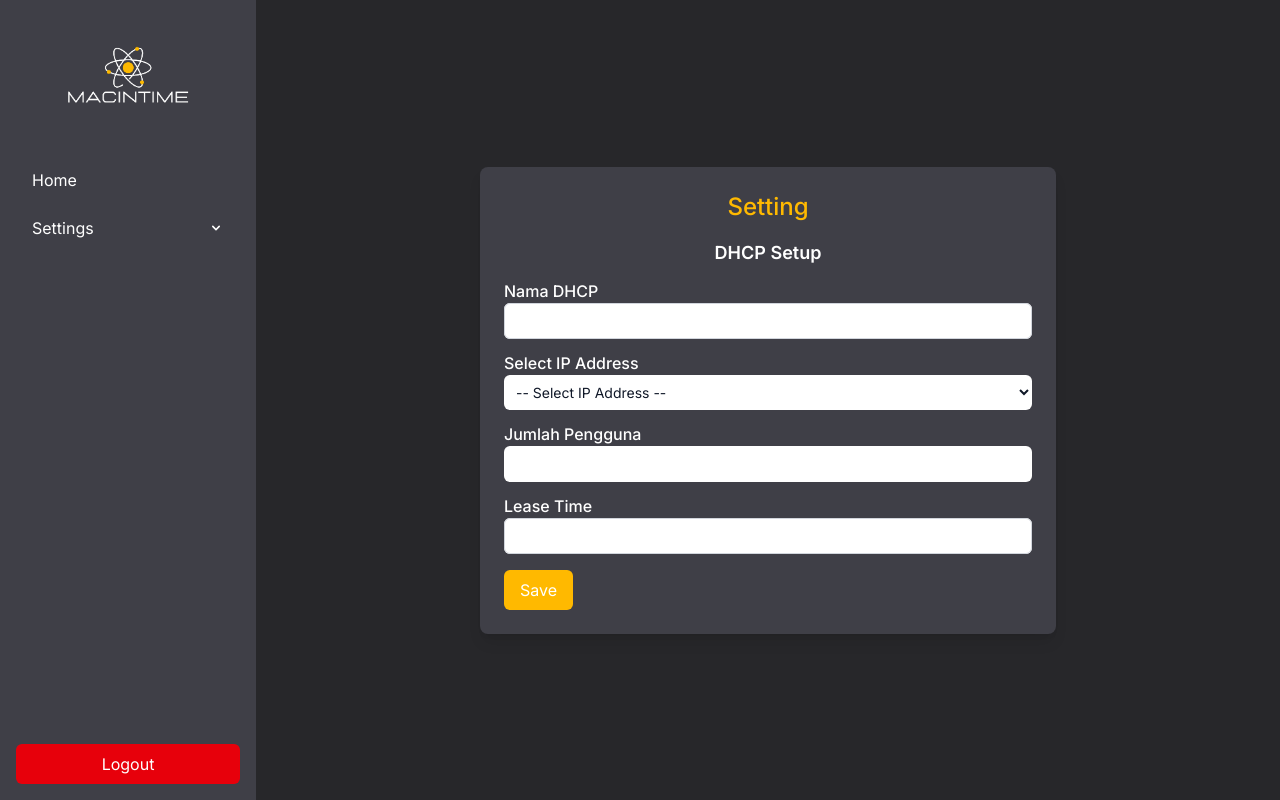
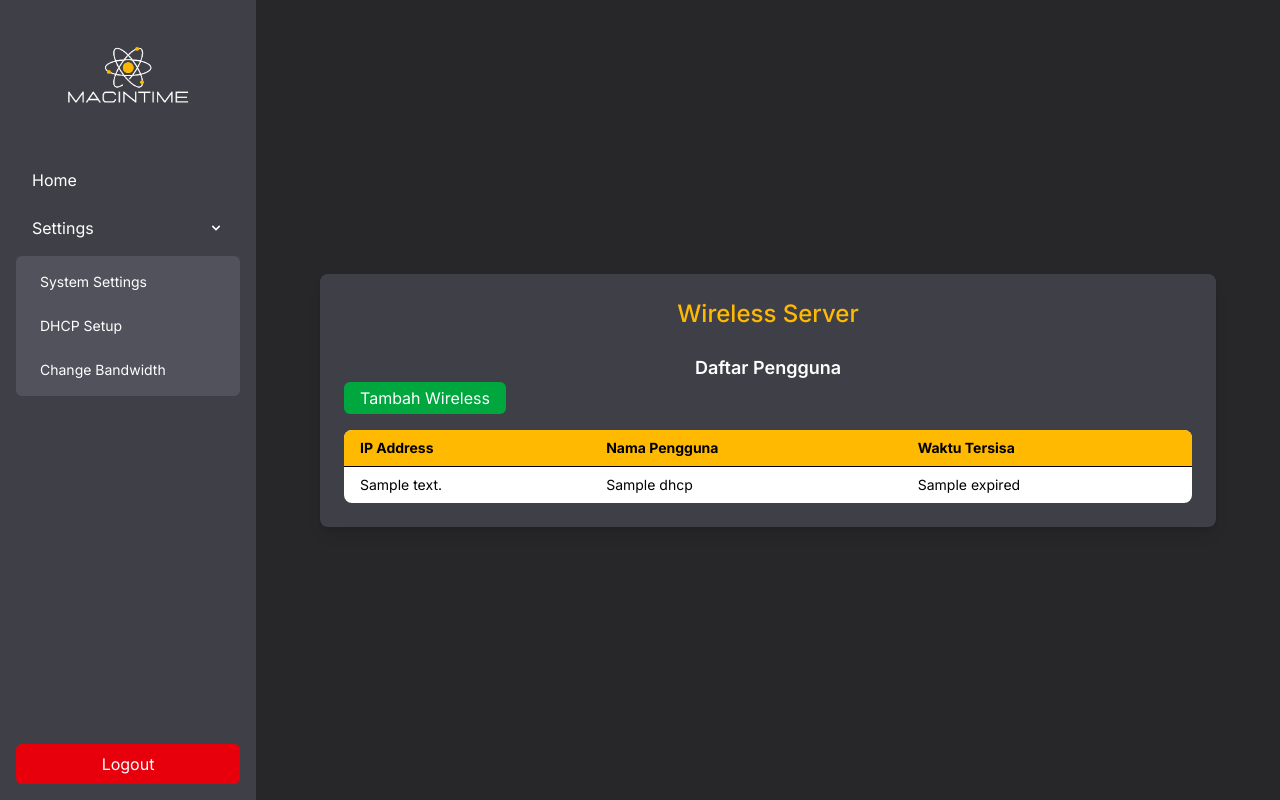
Before and after one commit to TuanBeliau/macintime, a Flask app: template templates/DHCP.html in a window 1280 px wide. Run offline with Flask 3, Linux system fonts and the light colour scheme; the template is opened without the code that fills it: most values are stand-ins (such as "Sample title", 1, 10 or a date in 2020); some libraries are stand-ins or nearby versions.

Commit message:
Update DHCP.html

```diff
--- a/templates/DHCP.html
+++ b/templates/DHCP.html
@@ -4,9 +4,9 @@
 <head>
     <meta charset="UTF-8">
     <meta name="viewport" content="width=device-width, initial-scale=1.0">
-    <title>Dashboard</title>
+    <title>DHCP Server</title>
     <script src="https://unpkg.com/@tailwindcss/browser@4"></script>
-    <script src="//unpkg.com/alpinejs" defer></script>
+    <script src="https://cdn.jsdelivr.net/npm/sweetalert2@11"></script>
     <script src="https://cdn.jsdelivr.net/npm/flowbite@3.1.2/dist/flowbite.min.css"></script>
     <style>
         @import url('https://fonts.googleapis.com/css2?family=Inter:ital,opsz,wght@0,14..32,100..900;1,14..32,100..900&display=swap');
@@ -60,7 +60,7 @@
                             System Settings
                         </a>
                         <a href="#"
-                            class="block px-4 py-2 text-sm text-white hover:bg-amber-400 rounded-md transition-colors">
+                            class="block px-4 py-2 text-sm text-white {% if request.path == url_for('dhcp') %} bg-amber-400 {% else %} hover:bg-amber-400 {% endif %} rounded-md transition-colors">
                             DHCP Setup
                         </a>
                         <a href="#"
@@ -81,56 +81,83 @@
         </div>
     </div>
 
-    <!-- Main content -->
     <div class="lg:ml-64 p-2 sm:p-4 min-h-screen flex items-center justify-center">
-        <div class="bg-zinc-700 p-6 rounded-lg shadow-lg w-xl max-w-4xl">
+        <div class="bg-zinc-700 p-4 sm:p-6 rounded-lg shadow-lg w-full max-w-4xl mx-2">
+            <h2 class="text-xl sm:text-2xl font-medium text-center text-amber-400 mb-4">Wireless Server</h2>
 
+            <h3 class="text-base sm:text-lg text-white font-semibold mt-6 text-center">Daftar Pengguna</h3>
+            <button id="openModal" class="bg-green-600 hover:bg-green-800 text-white px-4 py-1 rounded-md transition-colors"
+            >Tambah Wireless</button>
 
-            <h2 class="text-xl sm:text-2xl font-medium text-center text-amber-400 mb-4">Setting</h2>
-
-            <h3 class="text-lg text-white font-semibold mt-4 text-center">DHCP Setup</h3>
+            <!-- Modal -->
+            <div id="modal" class="fixed inset-0 flex items-center justify-center hidden bg-gray-900/50">
+                <div class="bg-zinc-800 p-6 rounded-lg shadow-lg w-1/3">
+                    <h2 class="text-lg font-bold">Modal Title</h2>
                     <form method="POST">
                         <div class="overflow-x-auto mt-3">
-                    <label for="dhcp" class="block font-medium text-white">Nama DHCP</label>
-                    <div
-                        class="flex items-center rounded-md bg-white pl-2 outline-1 -outline-offset-1 outline-gray-300">
-                        <input type="text" name="name"
-                            class="w-full p-2 text-base text-gray-900 placeholder:text-gray-400 focus:outline-none sm:text-sm">
+                            <label for="Wireless" class="block font-medium text-gray-700">Nama Wireless</label>
+                            <div class="flex items-center rounded-md bg-white pl-2 outline-1 -outline-offset-1 outline-gray-300">
+                                <input type="text" name="name" class="w-full p-2 text-base text-gray-900 placeholder:text-gray-400 focus:outline-none sm:text-sm">
                             </div>
                         </div>
-                <!-- Dropdown button and menu -->
+
                         <div class="mt-3">
-                    <label for="ip_address" class="block font-medium text-white">Select IP Address</label>
-                    <select id="ip_address" name="ip_address"
-                        class="w-full rounded-md bg-white pl-2 text-gray-900 p-2 text-base sm:text-sm focus:outline-none">
+                            <label for="ip_address" class="block font-medium text-gray-700">Select IP Address</label>
+                            <select id="ip_address" name="ip_address" class="w-full rounded-md bg-white pl-2 text-gray-900 p-2 text-base sm:text-sm focus:outline-none">
                                 <option class="text-gray-400" value="">-- Select IP Address --</option>
                                 {% for ip in ip_address %}
-                            <option value="{{ ip }}">{{ ip }}</option>
+                                    <option value="{{ ip.address }}">{{ ip.interface }}</option>
                                 {% endfor %}
                             </select>
                         </div>
 
-                <!-- Dropdown button and menu -->
                         <div class="mt-3">
-                    <label for="ip_address" class="block font-medium text-white">Jumlah Pengguna</label>
-                    <input name="pool_range" class="w-full rounded-md bg-white pl-2 text-gray-900 p-2 text-base sm:text-sm focus:outline-none" type="number" max="256" >
+                            <label for="pool_range" class="block font-medium text-gray-700">Jumlah Pengguna</label>
+                            <input name="pool_range" class="w-full rounded-md bg-white pl-2 text-gray-900 p-2 text-base sm:text-sm focus:outline-none" type="number" max="256">
+                        </div>
+
+                        <div class="mt-3">
+                            <label for="pool_range" class="block font-medium text-gray-700">Password</label>
+                            <input name="password" class="w-full rounded-md bg-white pl-2 text-gray-900 p-2 text-base sm:text-sm focus:outline-none" type="password">
                         </div>
 
                         <div class="overflow-x-auto mt-3">
-                    <label for="password" class="block font-medium text-white">Lease Time</label>
-                    <div
-                        class="flex items-center rounded-md bg-white pl-2 outline-1 -outline-offset-1 outline-gray-300">
-                        <input type="number" name="lease_time" max="60"
-                            class="w-full p-2 text-base text-gray-900 placeholder:text-gray-400 focus:outline-none sm:text-sm">
+                            <label for="lease_time" class="block font-medium text-gray-700">Lease Time</label>
+                            <div class="flex items-center rounded-md bg-white pl-2 outline-1 -outline-offset-1 outline-gray-300">
+                                <input type="number" name="lease_time" max="60" class="w-full p-2 text-base text-gray-900 placeholder:text-gray-400 focus:outline-none sm:text-sm">
                             </div>
                         </div>
+
                         <div class="mt-4">
-                    <button type="submit"
-                        class="bg-amber-400 hover:bg-amber-600 text-white px-4 py-2 rounded-md transition-colors">
-                        Save
-                    </button>
+                            <button type="submit" class="bg-amber-400 hover:bg-amber-600 text-white px-4 py-2 rounded-md transition-colors">Save</button>
                         </div>
                     </form>
+                    <div class="mt-4 flex justify-end">
+                        <button id="closeModal" class="px-4 py-2 bg-red-500 text-white rounded">Tutup</button>
+                    </div>
+                </div>
+            </div>
+
+            <div class="overflow-x-auto mt-4">
+                <table class="w-full bg-white rounded-lg overflow-hidden">
+                    <thead class="bg-amber-400">
+                        <tr>
+                            <th class="px-4 py-2 text-left text-sm">IP Address</th>
+                            <th class="px-4 py-2 text-left text-sm">Nama Pengguna</th>
+                            <th class="px-4 py-2 text-left text-sm">Waktu Tersisa</th>
+                        </tr>
+                    </thead>
+                    <tbody>
+                        {% for dhcp in leases %}
+                            <tr class="border-t">
+                                <td class="px-4 py-2 text-left text-sm">{{ dhcp.address }}</td>
+                                <td class="px-4 py-2 text-left text-sm">{{ dhcp.host_name }}</td>
+                                <td class="px-4 py-2 text-left text-sm">{{ dhcp.expired }}</td>
+                            </tr>
+                        {% endfor %}
+                    </tbody>
+                </table>
+            </div>
         </div>
     </div>
 
@@ -158,8 +185,47 @@
                 });
             });
         });
+
+        document.addEventListener("DOMContentLoaded", function () {
+            const ipSelect = document.getElementById("ip_address");
+            const poolRangeInput = document.querySelector("input[name='pool_range']");
+
+            ipSelect.addEventListener("change", function () {
+                const selectedIP = ipSelect.value;
+                if (!selectedIP) {
+                    poolRangeInput.max = 256; // Default max jika belum memilih IP
+                    return;
+                }
+
+                const prefix = parseInt(selectedIP.split("/")[1]); // Ambil angka setelah '/'
+                if (!isNaN(prefix) && prefix >= 0 && prefix <= 32) {
+                    const maxHosts = Math.pow(2, 32 - prefix) - 2; // Rumus jumlah host yang bisa dipakai
+                    poolRangeInput.max = maxHosts;
+                }
+            });
+        });
+    </script>
+
+    <script>
+        const modal = document.getElementById("modal");
+        const openModal = document.getElementById("openModal");
+        const closeModal = document.getElementById("closeModal");
+
+        openModal.addEventListener("click", () => {
+            modal.classList.remove("hidden");
+        });
+
+        closeModal.addEventListener("click", () => {
+            modal.classList.add("hidden");
+        });
+
+        // Close modal when clicking outside the modal content
+        window.addEventListener("click", (e) => {
+            if (e.target === modal) {
+                modal.classList.add("hidden");
+            }
+        });
     </script>
 
 </body>
-
 </html>
```
Lines whose indentation alone changed are shown as unchanged.
